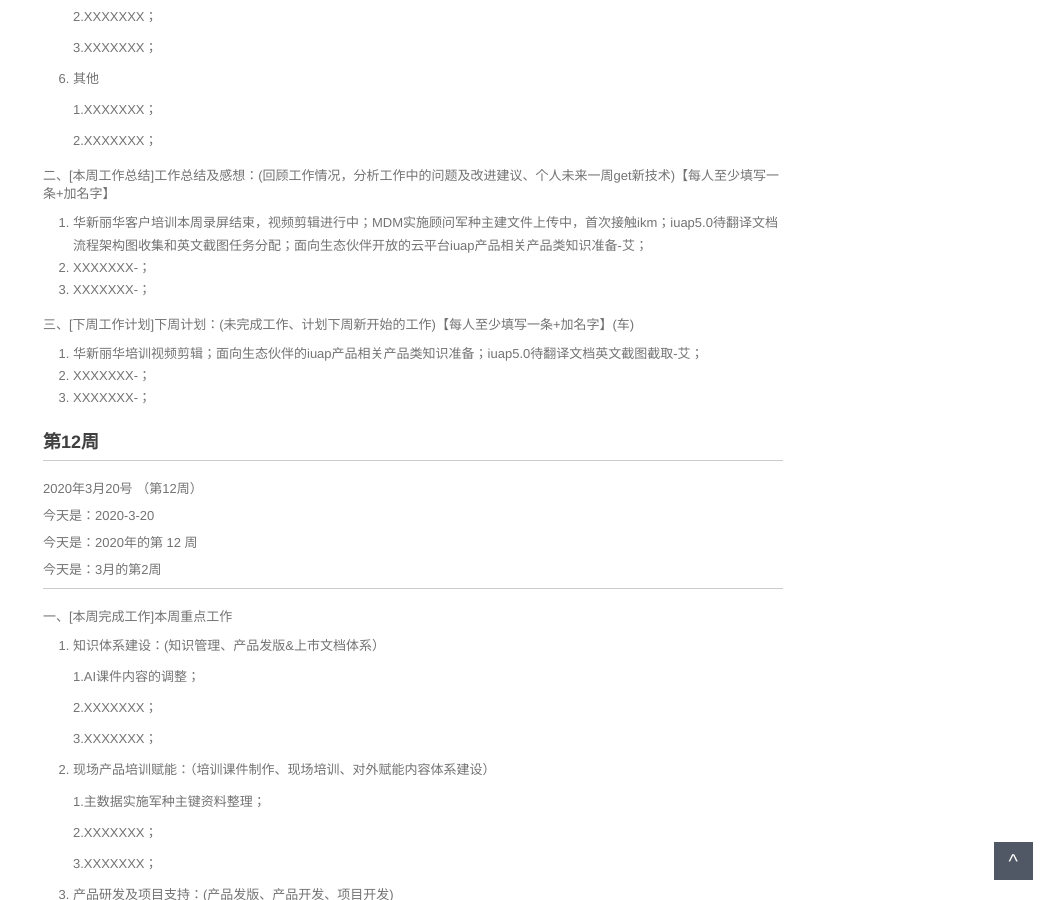
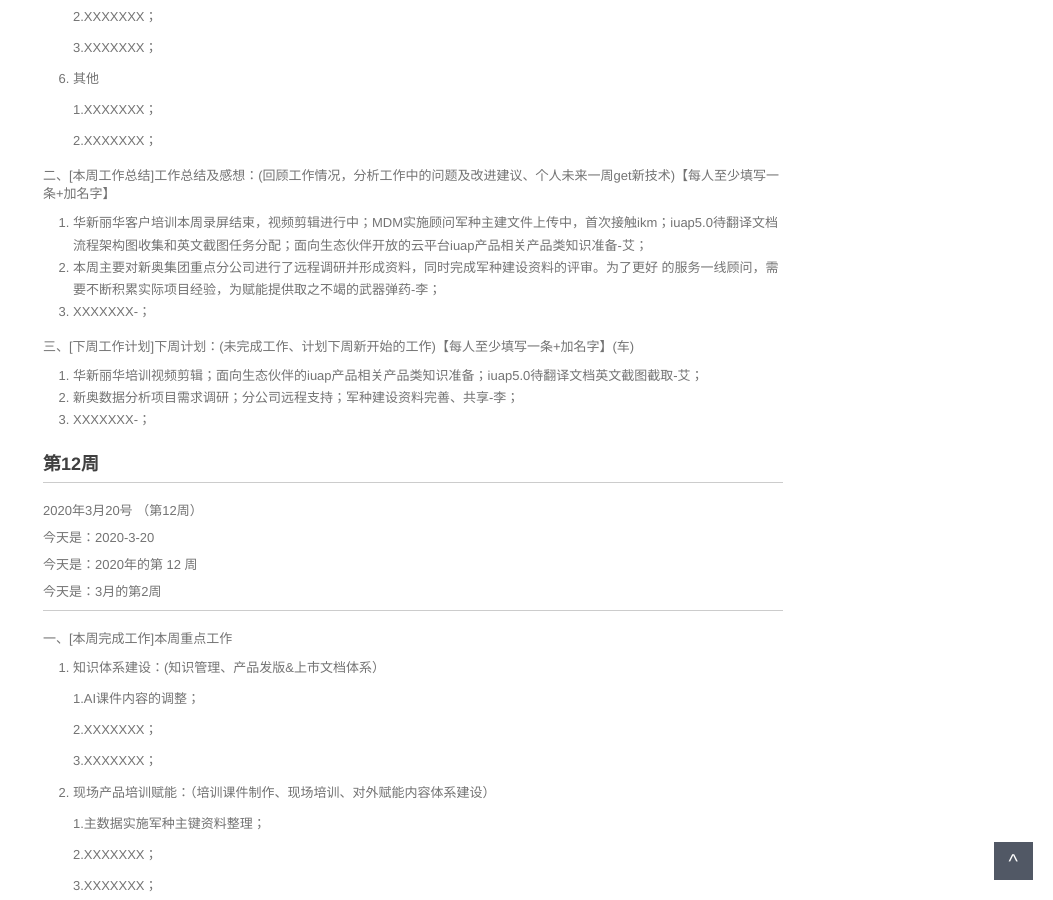
Before and after one commit to walllFlower/blog, a Jekyll site: the page built from 2020-02-28-day_report.md, in a window 1280 px wide and 900 px high, scrolled down 1152 px. Shown: the whole window, without its empty margins (227-1280 px from the left). Built offline with Jekyll 4.4.1, drawn with Linux system fonts in a browser that asks for light colours; comment, search, counter and statistics services are not loaded.

Commit message:
Update 2020-02-28-day_report.md

```diff
--- a/2020-02-28-day_report.md
+++ b/2020-02-28-day_report.md
@@ -78,13 +78,13 @@ categories: 技术运营工作周报
 二、[本周工作总结]工作总结及感想：(回顾工作情况，分析工作中的问题及改进建议、个人未来一周get新技术)【每人至少填写一条+加名字】
 
 1. 华新丽华客户培训本周录屏结束，视频剪辑进行中；MDM实施顾问军种主建文件上传中，首次接触ikm；iuap5.0待翻译文档流程架构图收集和英文截图任务分配；面向生态伙伴开放的云平台iuap产品相关产品类知识准备-艾；
-2. XXXXXXX-；
+2. 本周主要对新奥集团重点分公司进行了远程调研并形成资料，同时完成军种建设资料的评审。为了更好 的服务一线顾问，需要不断积累实际项目经验，为赋能提供取之不竭的武器弹药-李；
 3. XXXXXXX-；
 
 三、[下周工作计划]下周计划：(未完成工作、计划下周新开始的工作)【每人至少填写一条+加名字】(车)
 
 1. 华新丽华培训视频剪辑；面向生态伙伴的iuap产品相关产品类知识准备；iuap5.0待翻译文档英文截图截取-艾；
-2. XXXXXXX-；
+2. 新奥数据分析项目需求调研；分公司远程支持；军种建设资料完善、共享-李；
 3. XXXXXXX-；
 
 
```
